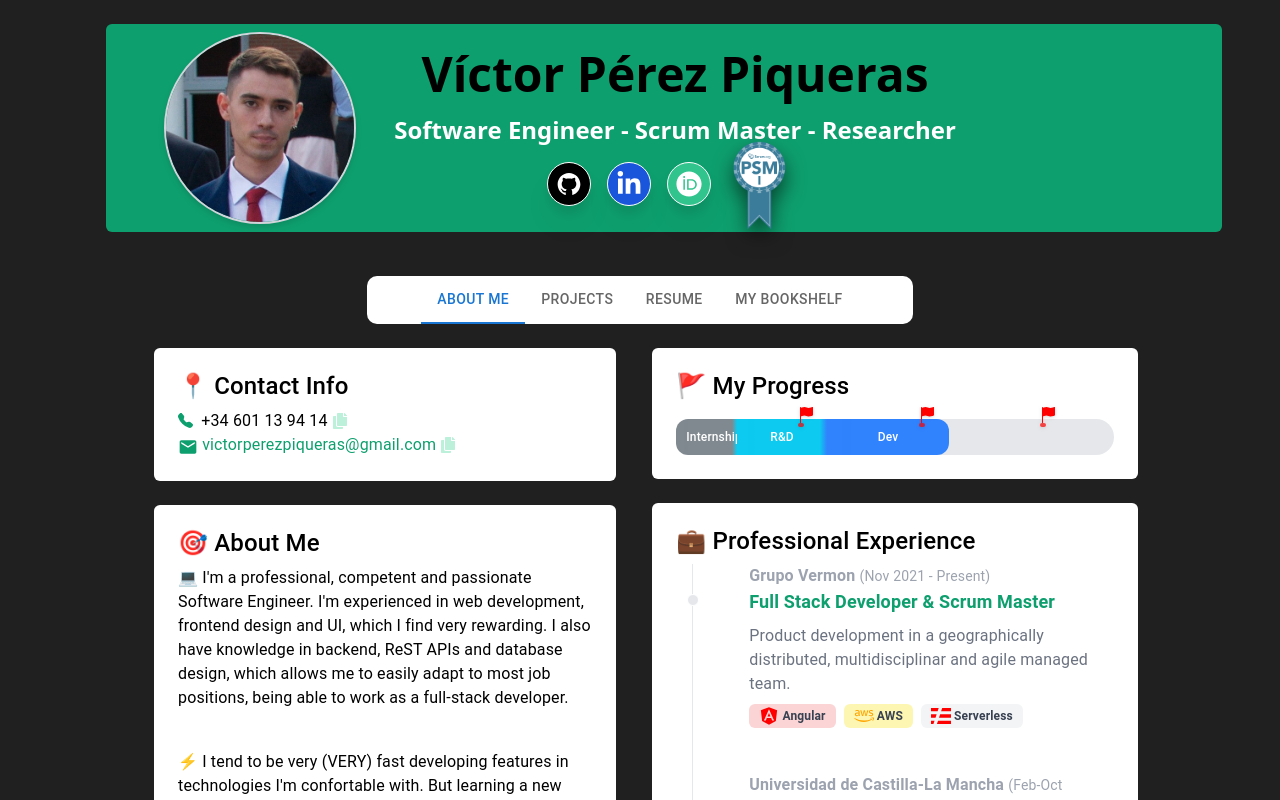
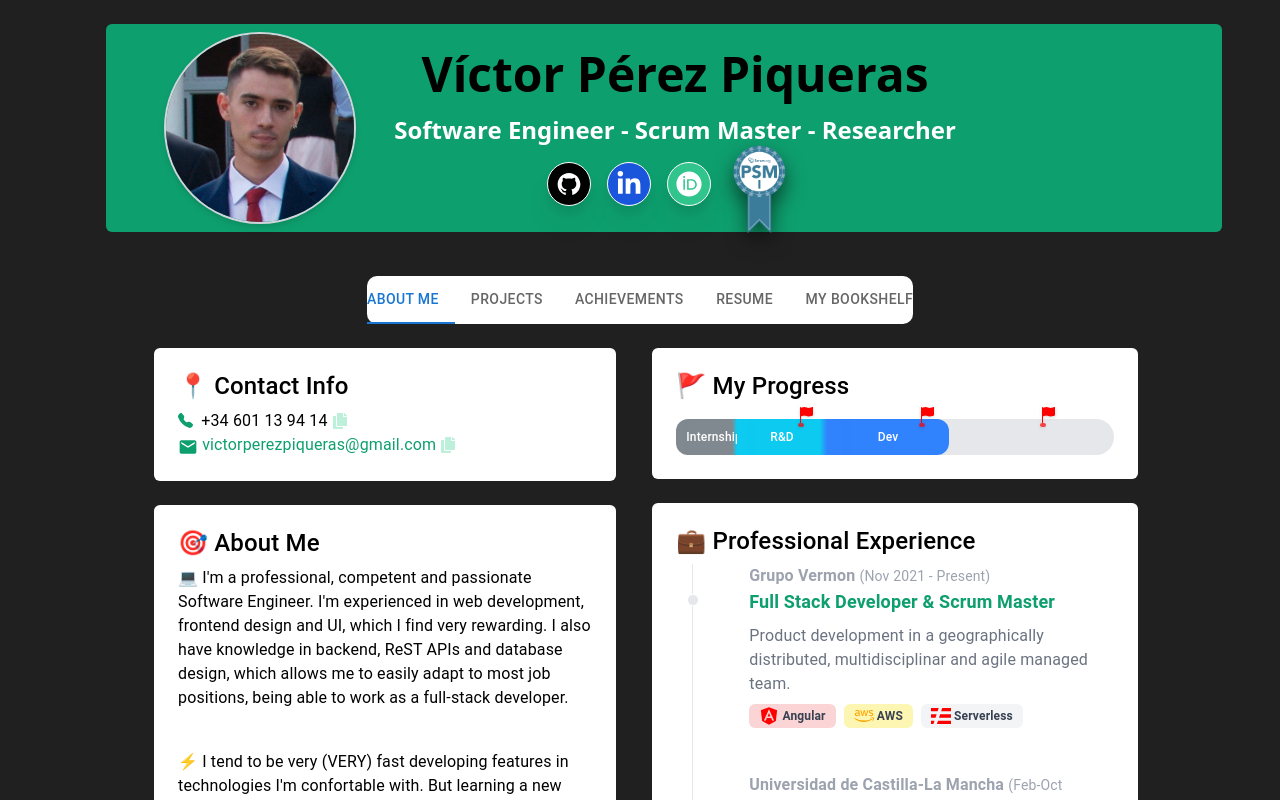
Before and after one commit to victorperezpiqueras/victorperezpiqueras.github.io, a React (Create React App) app: page / in a window 1280 px wide. Shown: the top 800 px of the page. Built offline with nearby package versions, Linux system fonts and the light colour scheme.

Commit message:
add achievements boilerplate

```diff
--- a/src/App.css
+++ b/src/App.css
@@ -1,17 +1,6 @@
-/* .App {
-  background-color: rgb(53, 53, 53);
-  height: 100%;
-  min-height: 100vh;
-  width: 100%;
-  min-height: 100vh;
-} */
 .App {
   background-color: rgb(32, 32, 32);
   min-height: 100vh;
-  /* display: flex;
-  flex-direction: column;
-  align-items: center;
-  justify-content: flex-start; */
   font-size: calc(10px + 2vmin);
   color: white;
 }
@@ -26,5 +15,5 @@
 .psmi {
   position: absolute;
   width: 100%;
-  top: -30px;
+  top: -26px;
 }
--- a/src/App.tsx
+++ b/src/App.tsx
@@ -16,6 +16,7 @@ import Bookshelf from "./pages/Bookshelf/Bookshelf";
 import Resume from "./pages/Resume/Resume";
 import data from "./assets/data.json";
 import { PortfolioData } from "./models/PortfolioData";
+import Achievements from "./pages/Achievements/Achievements";
 
 function App() {
   const [value, setValue] = React.useState(0);
@@ -96,6 +97,7 @@ function App() {
             >
               <Tab label="About me" />
               <Tab label="Projects" />
+              <Tab label="Achievements" />
               <Tab label="Resume" />
               <Tab label="My Bookshelf" />
             </Tabs>
@@ -108,9 +110,12 @@ function App() {
               <Projects />
             </TabPanel>
             <TabPanel value={value} index={2}>
+              <Achievements />
+            </TabPanel>
+            <TabPanel value={value} index={3}>
               <Resume cv={portfolioData.resume} />
             </TabPanel>
-            <TabPanel value={value} index={3}>
+            <TabPanel value={value} index={4}>
               <Bookshelf books={portfolioData.library} />
             </TabPanel>
           </div>
--- /dev/null
+++ b/src/pages/Achievements/Achievements.tsx
@@ -0,0 +1,14 @@
+import { Button } from "flowbite-react";
+import { MdFileDownload } from "react-icons/md";
+
+type ResumeProps = {};
+
+function Achievements(props: ResumeProps) {
+  return (
+    <div className="flex flex-col justify-center items-center space-y-4 text-black h-screen">
+      achievements
+    </div>
+  );
+}
+
+export default Achievements;
```
